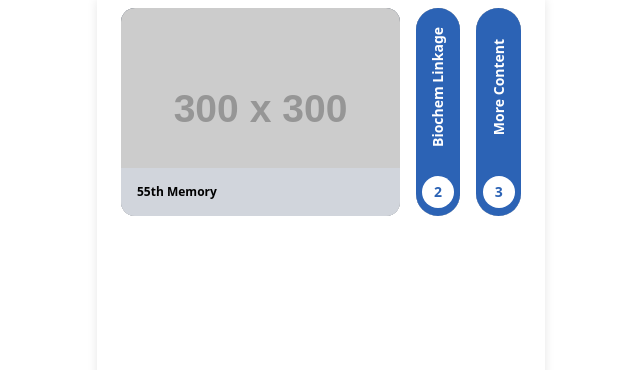
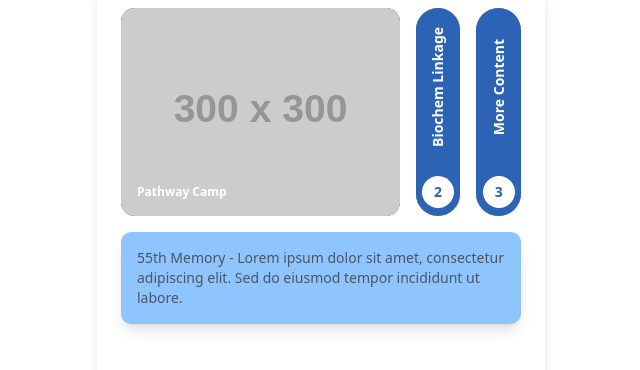
Before and after one commit to smovidya/openhouse-2025, an Astro site: page / in a window 1280 px wide. Shown: the whole page, without its empty margins (319-959 px from the left). Built offline with nearby package versions, Linux system fonts and the light colour scheme; Astro itself is replaced by a stand-in of ours; placeholder pictures from the web are drawn by us; a web font is replaced by a local one.

Commit message:
add fixed image details

```diff
--- a/src/components/imageSlider.tsx
+++ b/src/components/imageSlider.tsx
@@ -5,51 +5,58 @@ const images = [
 		id: 1,
 		src: "https://via.placeholder.com/300",
 		label: "Pathway Camp",
-		text: "55th Memory",
+		text: "55th Memory - Lorem ipsum dolor sit amet, consectetur adipiscing elit. Sed do eiusmod tempor incididunt ut labore.",
 	},
 	{
 		id: 2,
 		src: "https://via.placeholder.com/300",
 		label: "Biochem Linkage",
-		text: "Special Content",
+		text: "Special Content - Ut enim ad minim veniam, quis nostrud exercitation ullamco laboris nisi ut aliquip ex ea commodo.",
 	},
 	{
 		id: 3,
 		src: "https://via.placeholder.com/300",
 		label: "More Content",
-		text: "Additional Info",
+		text: "Additional Info - Duis aute irure dolor in reprehenderit in voluptate velit esse cillum dolore eu fugiat nulla pariatur.",
 	},
 ];
 
 export default function ImageSlider() {
 	const [activeTab, setActiveTab] = useState(1);
+	const activeContent = images.find((item) => item.id === activeTab)?.text;
 
 	return (
-		<div className="flex items-end gap-4 w-full max-w-md h-56 px-6 py-2">
+		<div className="relative w-full max-w-md">
+			<div className="flex items-end gap-4 h-56 px-6 py-2">
 				{images.map((item) => (
+					<div
+						key={item.id}
+						className={`h-full transition-all duration-500 ease-in-out relative ${
+							activeTab === item.id
+								? "flex-grow basis-3/4"
+								: "flex-shrink basis-12"
+						}`}
+					>
 						<button
 							type="button"
-					key={item.id}
 							onClick={() => setActiveTab(item.id)}
-					className={`h-full relative overflow-hidden transition-all duration-500 ease-in-out ${
-						activeTab === item.id
-							? "flex-grow basis-3/4 rounded-xl" // Expanded state
-							: "flex-shrink basis-12 rounded-4xl" // Collapsed state
+							className={`h-full w-full relative overflow-hidden transition-all duration-500 ease-in-out ${
+								activeTab === item.id ? "rounded-xl" : "rounded-4xl"
 							}`}
 						>
-					{/* Image Content */}
 							<div className="absolute inset-0 w-full h-full">
 								<img
 									alt="content"
 									src={item.src}
 									className="w-full h-full object-cover bg-gray-700"
 								/>
-						<div className="absolute bottom-0 left-0 right-0 w-full bg-gray-300 flex justtify-start items-center p-4">
-							<p className="text-black text-xs font-semibold">{item.text}</p>
+								<div className="absolute bottom-0 left-0 right-0 w-full flex justify-start items-center p-4">
+									<p className="text-white text-xs font-semibold">
+										{item.label}
+									</p>
 								</div>
 							</div>
 
-					{/* Collapsed State Label */}
 							<div
 								className={`absolute inset-0 flex flex-col items-center transition-opacity duration-300 ${
 									activeTab === item.id ? "opacity-0" : "opacity-100"
@@ -63,7 +70,12 @@ export default function ImageSlider() {
 								</span>
 							</div>
 						</button>
+					</div>
 				))}
+			</div>
+			<div className="absolute mx-6 mt-2 bg-blue-300 p-4 rounded-lg shadow-lg">
+				<p className="text-sm text-gray-600">{activeContent}</p>
+			</div>
 		</div>
 	);
 }
```
Lines whose indentation alone changed are shown as unchanged.
